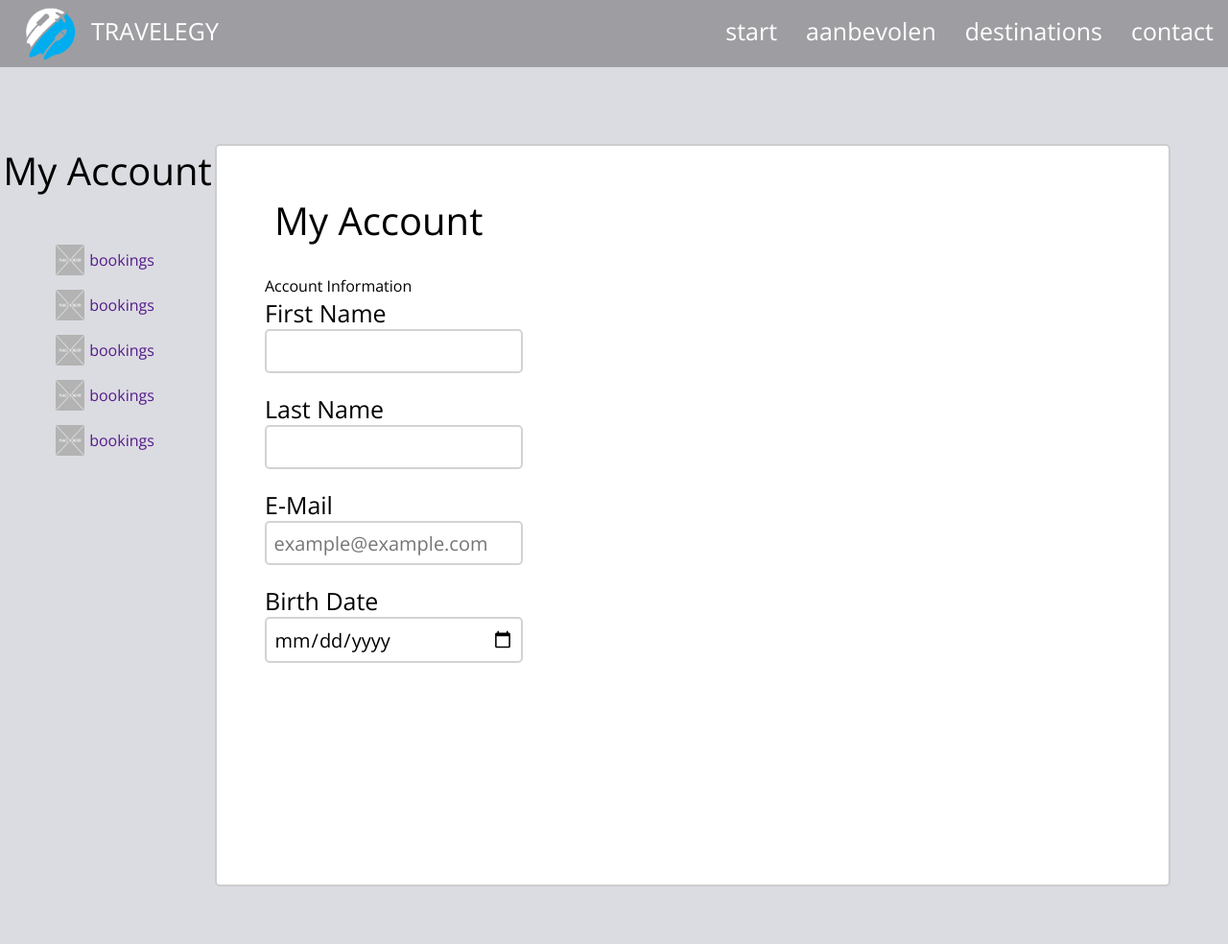
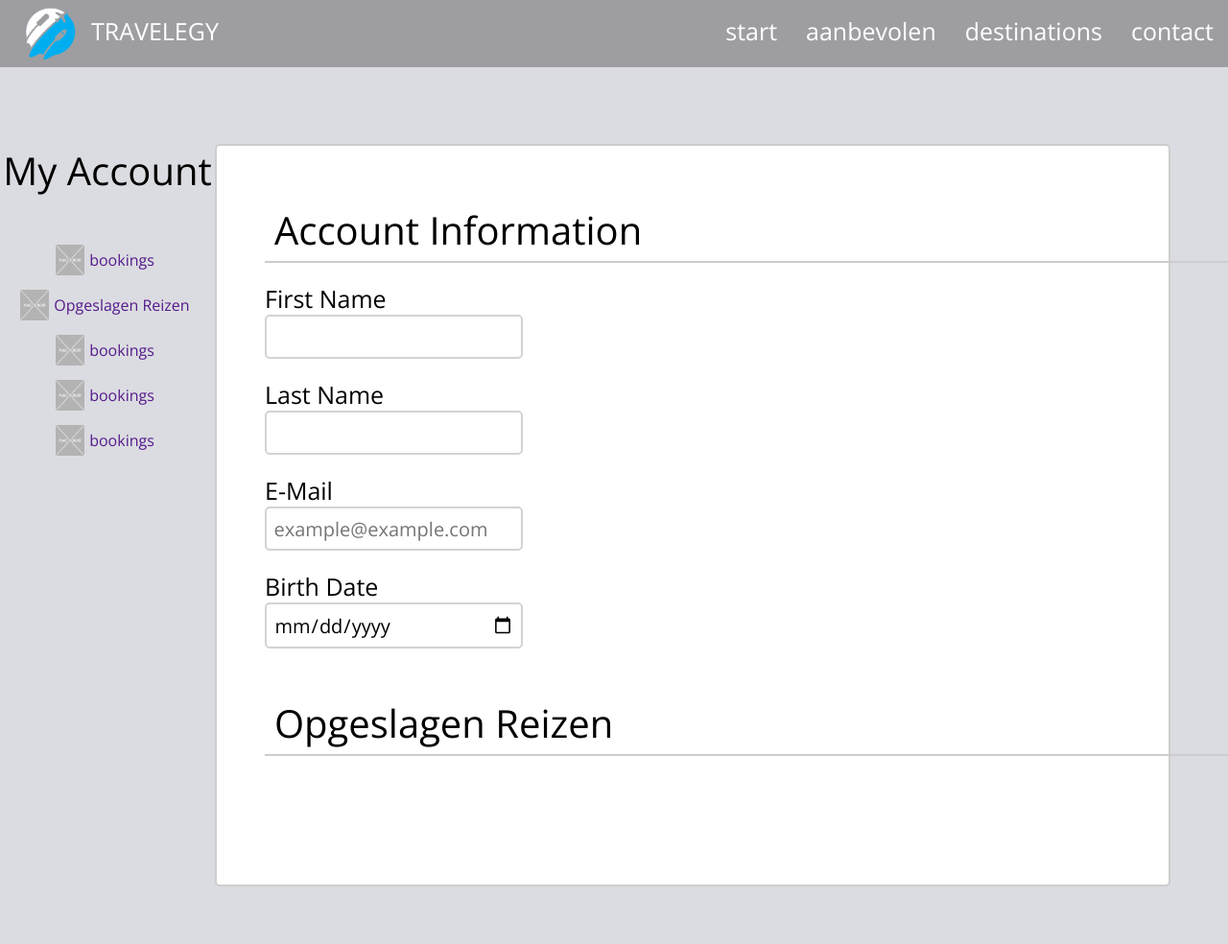
Before and after one commit to CaseBody/CRUD-P4, a PHP site: page /account.php in a window 1280 px wide. Shown: the whole page at 96% size. Run offline with PHP 8.4, Linux system fonts and the light colour scheme.

Commit message:
begin opgeslagen reizen

```diff
--- a/CSS/styles.css
+++ b/CSS/styles.css
@@ -782,28 +782,18 @@ footer p {
   width: 30px;
 }
 
-.container_account .bottom .right .account .title {
-  font-size: 40px;
-  margin-bottom: 30px;
-  margin-left: 10px;
-}
-
-/* .container_account .bottom .account {
-
-} */
-
 .container_account .bottom .account .cnt {
   margin-top: 50px;
   margin-left: 50px;
 }
 
-.container_account .bottom .account .ctn .acc_title {
+.container_account .bottom .right .account .cnt .acc_title {
   width: 1375px;
   height: 50px;
   border-bottom: 2px solid #cdcdcd;
-  font-size: 25px;
+  font-size: 40px;
   margin-bottom: 20px;
-  padding-left: 10px;
+  padding: 10px;
 }
 
 .container_account .bottom .right .account .cnt .inputs {
@@ -821,6 +811,25 @@ footer p {
 	font-size: 20px;
 	border-radius: 5px;
 	border-style: solid;
-    border-color: lightgrey;
+  border-color: lightgrey;
 	margin-bottom: 20px;
 }
+
+/*opgeslagen reizen*/
+.container_account .bottom .right .opgeslagen_reizen .cnt {
+  margin-top: 20px;
+  margin-left: 50px;
+}
+
+.container_account .bottom .right .opgeslagen_reizen .cnt .opgesl_title {
+  width: 1375px;
+  height: 50px;
+  border-bottom: 2px solid #cdcdcd;
+  font-size: 40px;
+  margin-bottom: 20px;
+  padding: 10px;
+}
+
+.container_account .bottom .right .opgeslagen_reizen .cnt .reizen {
+
+}
--- a/account.php
+++ b/account.php
@@ -33,7 +33,7 @@
                         </div>
                         <div class="link">
                             <img src="Assets/afbeeldingen/placeholder.png" alt="placeholder">
-                            <a href="" id="">bookings</a>
+                            <a href="" id="">Opgeslagen Reizen</a>
                         </div>
                         <div class="link">
                             <img src="Assets/afbeeldingen/placeholder.png" alt="placeholder">
@@ -53,10 +53,6 @@
                 <div class="right">
                     <div class="account">
                         <div class="cnt">
-                            <div class="title">
-                                <p>My Account</p>
-                            </div>
-
                             <div class="acc_title">
                                 <p>Account Information</p>
                             </div>
@@ -75,6 +71,17 @@
                             </div>
                         </div>
                     </div>
+
+                    <div class="opgeslagen_reizen">
+                        <div class="cnt">
+                            <div class="opgesl_title">
+                                <p>Opgeslagen Reizen</p>
+                            </div>
+                            <div class="reizen">
+
+                            </div>
+                        </div>
+                    </div>
                 </div>
             </div>
         </div>
```
